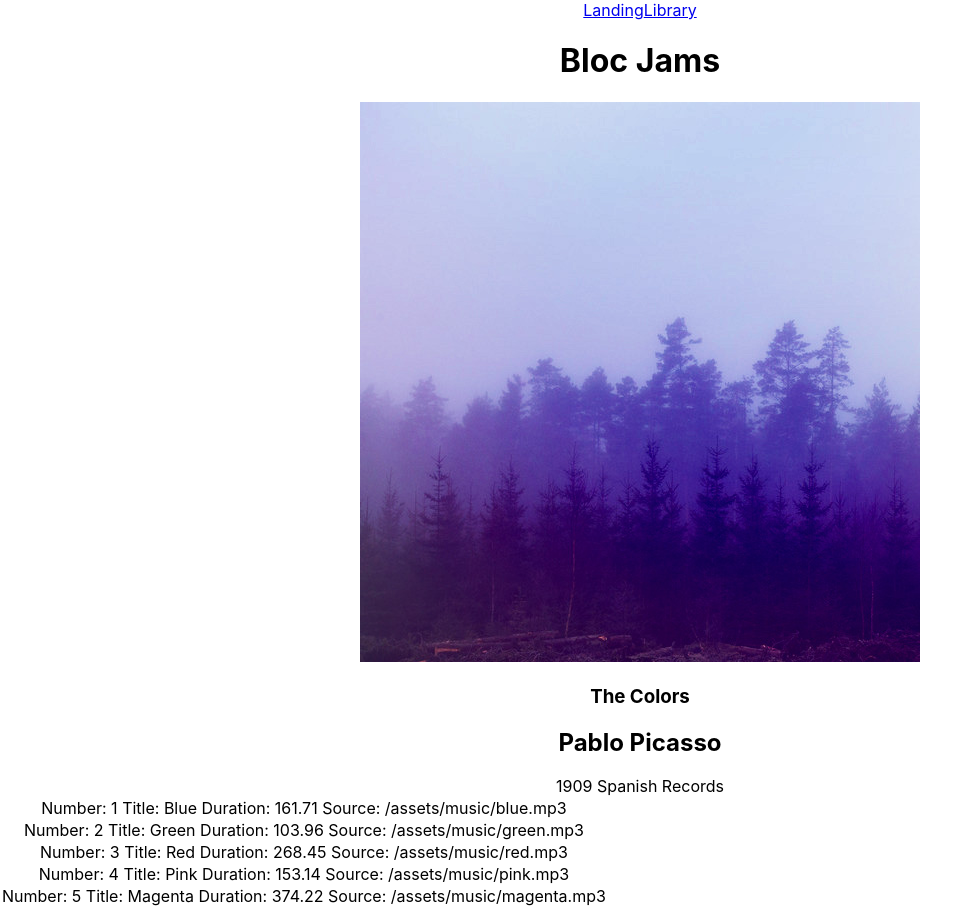
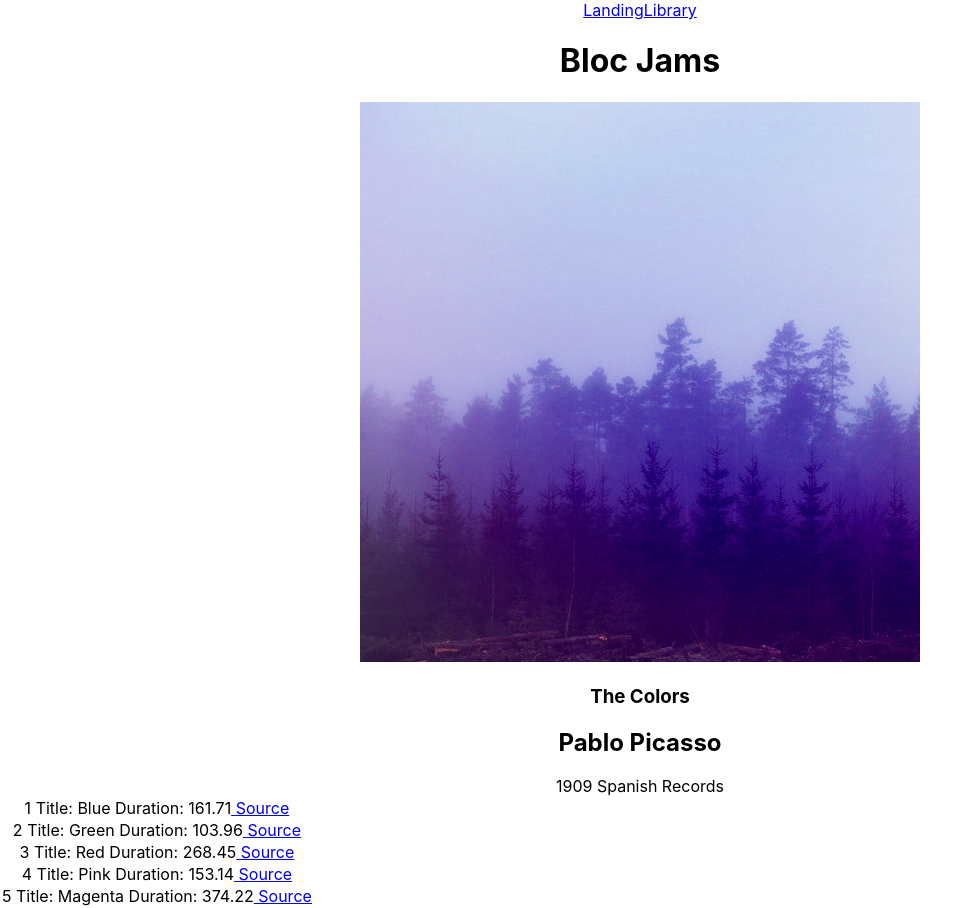
Before and after one commit to ngthu1995/bloc-jams-react, a React (Create React App) app: page /album/the-colors in a window 1280 px wide. Shown: the whole page, without its empty margins (0-980 px from the left). Built offline with nearby package versions, Linux system fonts and the light colour scheme.

Commit message:
modified album

```diff
--- a/src/components/Album.js
+++ b/src/components/Album.js
@@ -29,7 +29,8 @@ class Album extends Component {
            <tbody>
              {
               this.state.album.songs.map( (song, index) =>
-                <tr key={index}>Number: {index+1} Title: {song.title} Duration: {song.duration} Source: {song.audioSrc}</tr>
+                <tr key={index}>{index+1} Title: {song.title} Duration: {song.duration}
+                 <a href={song.audioSrc}> Source</a> </tr>
               )
              }
            </tbody>
```
